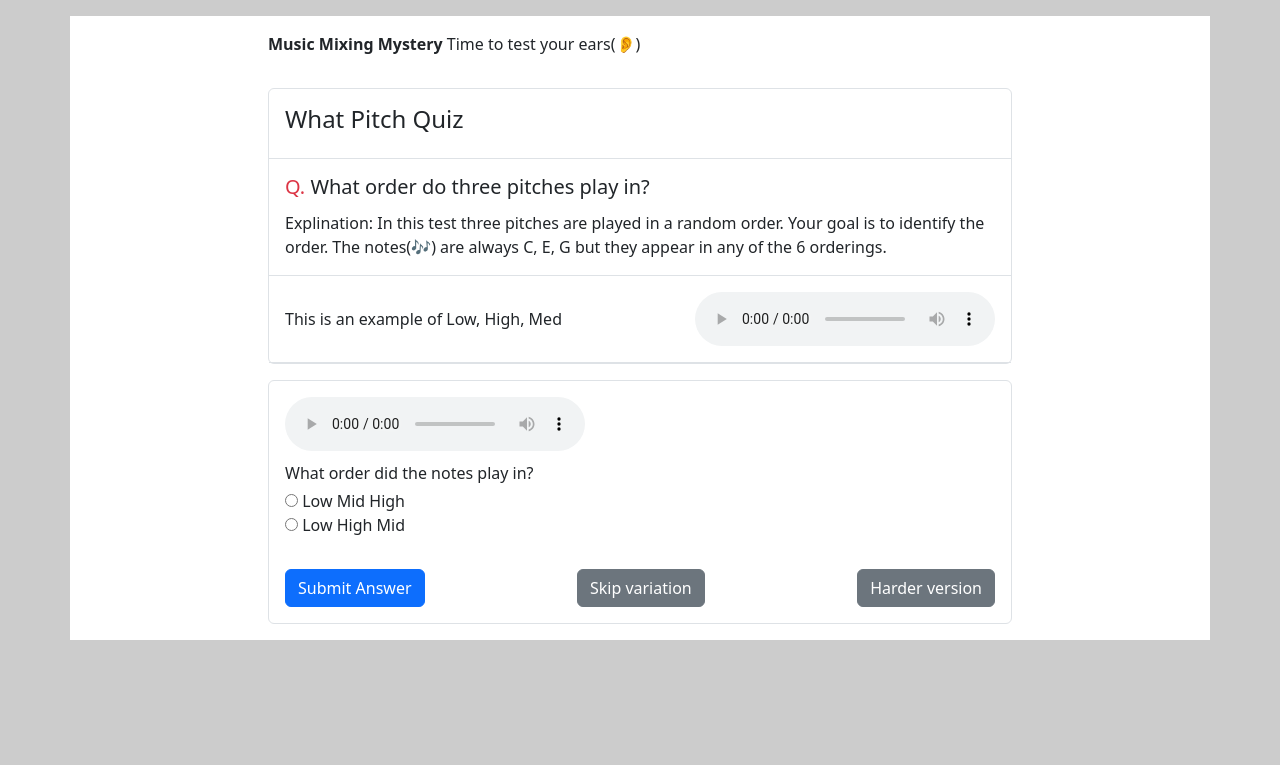
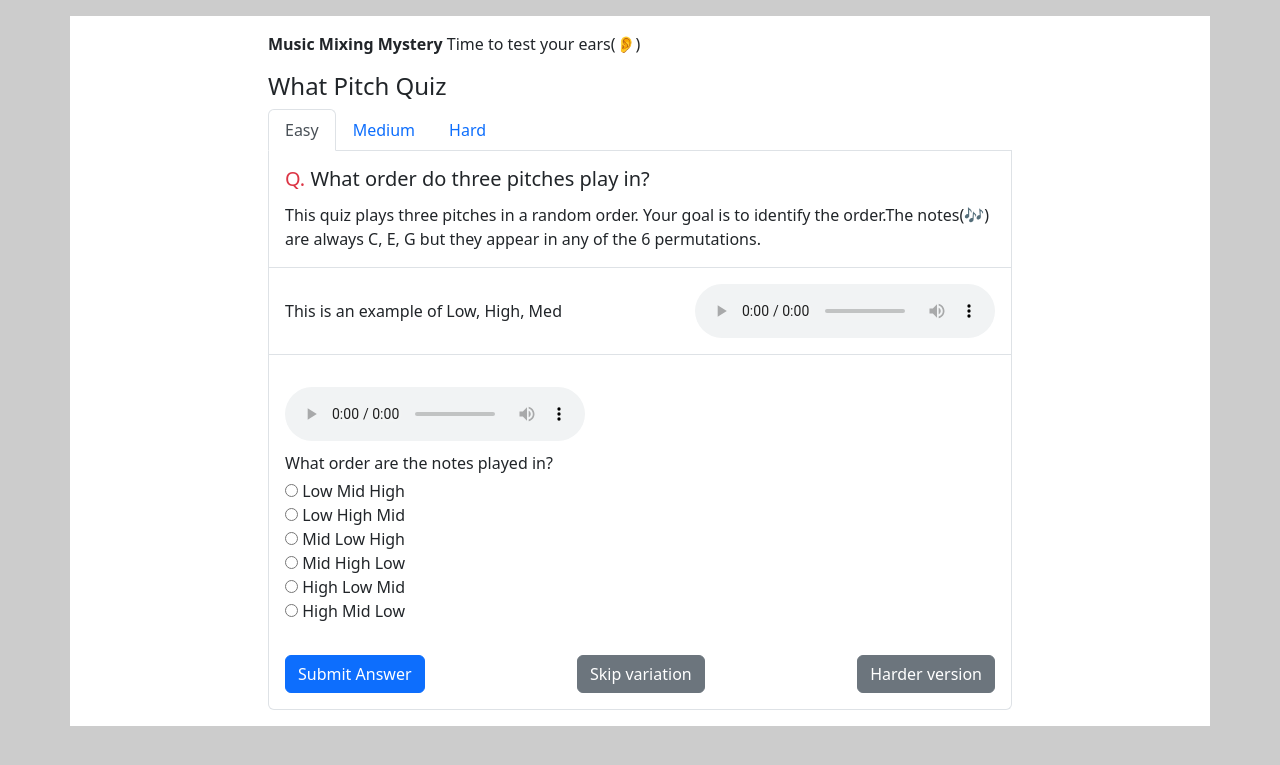
Before and after one commit to sethtroisi/MusicMixingMystery, a Flask app: page /quiz in a window 1280 px wide. Shown: the top 765 px of the page. Run offline with Flask 2, Linux system fonts and the light colour scheme.

Commit message:
Converting "What Pitch" quiz to macro templates
This will help with Medium / Hard quiz

```diff
--- a/src/main.py
+++ b/src/main.py
@@ -15,6 +15,10 @@ from app import create_app
 from routes.hello_world import Welcome
 
 api, app = create_app()
+
+# Have happier debugging
+app.jinja_env.trim_blocks = True
+app.jinja_env.lstrip_blocks = True
 
 # For routing rest requests
 #api.add_resource(Welcome, "/", "/hello")
--- a/src/templates/macros.html
+++ b/src/templates/macros.html
@@ -11,7 +11,6 @@
 {% macro bootstrap_script_links() -%}
   <script
     src="https://ajax.googleapis.com/ajax/libs/jquery/3.6.1/jquery.min.js"
-    integrity="sha256-w8CvhFs7iHNVUtnSP0YKEg00p9Ih13rlL9zGqvLdePA="
     crossorigin="anonymous"></script>
 
 
--- a/src/templates/quiz.html
+++ b/src/templates/quiz.html
@@ -23,8 +23,9 @@
   </style>
 
   <body class="quiz-page">
+    {{ bootstrap_script_links() }}
+
     <div class="container mt-3">
-      {# TODO sections for Easy / Medium / Hard #}
       <div class="d-flex justify-content-center">
         <div class="col-md-11 col-lg-8">
           <div class="py-3">
@@ -33,52 +34,97 @@
             </span>
             <span>Time to test your ears(👂)</span>
           </div>
-          <div class="quiz-card border rounded my-3">
-            <div class="quiz-title p-3 border-bottom">
-              <div class="d-flex flex-row justify-content-between align-items-center mcq">
+          <div class="quiz-title">
             <h4>What Pitch Quiz</h4>
           </div>
-            </div>
-            <div class="quiz-question">
+
+          {% macro quiz_question_title(header, description) -%}
             <div class="quiz-question-title border-bottom p-3">
               <div class="d-flex mb-1">
                 <h5 class="text-danger">Q.&nbsp;</h5>
-                  <h5>What order do three pitches play in?</h5>
+                <h5>{{header}}</h5>
               </div>
               <div>
-                  Explination: In this test three pitches are played in a random order. Your goal is to identify the order. The notes(🎶) are always C, E, G but they appear in any of the 6 orderings.
+                {{description}}
               </div>
             </div>
-              {# TODO make this a carousel #}
+          {%- endmacro %}
+
+          {% macro quiz_example(description, static_filename) -%}
             <div class="quiz-example border-bottom p-3">
               <div class="d-flex align-items-center justify-content-between">
                 <div class="me-1">
-                    This is an example of Low,&nbsp;High,&nbsp;Med
+                  {{description|safe}}
                 </div>
-                  <audio controls src="{{url_for('static', filename='what_chord/easy_Cmajor_3.wav')}}"></audio>
+                <audio controls src="{{url_for('static', filename=static_filename)}}"></audio>
               </div>
             </div>
+          {%- endmacro %}
+
+          {% macro quiz_question_panel(static_filename, question_text, answer_value_label) -%}
+            <div class="quiz-question p-3">
+              <audio controls src="{{url_for('static', filename=static_filename)}}"></audio>
+              <div class="py-1">
+                {{ question_text }}
               </div>
-          </div>
-          <div class="quiz-card border rounded my-3">
-            <div class="quiz-answers p-3">
-              <audio controls src="{{url_for('static', filename='what_chord/easy_Cmajor_3.wav')}}"></audio>
-              <div class="py-1">
-                What order did the notes play in?
-              </div>
+              {% for answer in answer_value_label %}
               <div class="ans ml-2">
                 <label class="radio">
-                  <input type="radio" name="pitch-easy" value="123">
-                  <span>Low Mid High</span>
+                  <input type="radio" name="pitch-easy" value="{{ answer[0] }}">
+                  <span>{{ answer[1] }}</span>
                 </label>
               </div>
-              <div class="ans ml-2">
-                <label class="radio">
-                  <input type="radio" name="pitch-easy" value="132">
-                  <span>Low High Mid</span>
-                </label>
+              {% endfor %}
             </div>
+          {%- endmacro %}
+
+          {# Would be nice to use a map to build the answers but turned out to be ugly #}
+          {% set pitch_answers = [
+              ("123", "Low Mid High"),
+              ("132", "Low High Mid"),
+              ("213", "Mid Low High"),
+              ("231", "Mid High Low"),
+              ("312", "High Low Mid"),
+              ("321", "High Mid Low"),
+          ] %}
+
+          <div class="quiz-card rounded mb-3">
+            <ul class="nav nav-tabs" id="pitch-navtab" role="tablist">
+              <li class="nav-item"><button data-bs-target="#pitch-easy-pane" data-bs-toggle="tab" id="pitch-easy-button"
+                  class="nav-link active" aria-controls="pitch-easy-pane"   aria-selected="true"  data-toggle="tab" role="tab">
+                    Easy
+              </button></li>
+              <li class="nav-item"><button data-bs-target="#pitch-medium-pane" data-bs-toggle="tab" id="pitch-medium-button"
+                  class="nav-link"        aria-controls="pitch-medium-pane" aria-selected="false" data-toggle="tab" role="tab">
+                    Medium
+              </button></li>
+              <li class="nav-item"><button data-bs-target="#pitch-hard-pane" data-bs-toggle="tab" id="pitch-hard-button"
+                  class="nav-link"        aria-controls="pitch-hard-pane" aria-selected="false" data-toggle="tab" role="tab">
+                    Hard
+              </button></li>
+            </ul>
+            <div class="tab-content clearfix rounded-bottom border border-top-0" id="pitch-content">
+              <div class="tab-pane show active" id="pitch-easy-pane" role="tabpanel" tabindex="0">
+                <div class="quiz-question">
+                  {{ quiz_question_title(
+                        "What order do three pitches play in?",
+                        "This quiz plays three pitches in a random order. "
+                            "Your goal is to identify the order."
+                            "The notes(🎶) are always C, E, G but they appear in any of the 6 permutations."
+                  )|indent(6) }}
+
+                  {{ quiz_example(
+                        "This is an example of Low,&nbsp;High,&nbsp;Med",
+                        "what_pitch/easy_CEG.wav"
+                  )|indent(6)}}
                 </div>
+                <div class="quiz-card mt-3">
+                  {# TODO make this a carousel #}
+                  {{ quiz_question_panel(
+                        "what_pitch/easy_CGE.wav",
+                        "What order are the notes played in?",
+                        pitch_answers
+                  )|indent(7) }}
                   <div class="quiz-controls">
                     <div class="d-flex flex-row justify-content-between align-items-center p-3">
                       <button class="btn btn-primary" type="button">
@@ -87,9 +133,19 @@
                       <button class="btn btn-secondary" type="button">
                         Skip variation
                       </button>
-                <button class="btn btn-secondary" type="button">
+                      <button class="btn btn-secondary" type="button" onclick="$('#pitch-medium-button').click()">
                         Harder version
                       </button>
+                    </div>
+                  </div>
+                </div>
+              </div>
+
+              <div class="tab-pane" id="pitch-medium-pane" role="tabpanel" tabindex="0">
+                This test will increase the octave for each pitch
+              </div>
+              <div class="tab-pane" id="pitch-hard-pane" role="tabpanel" tabindex="0">
+                This test randomizes the octave of eachch pitch
               </div>
             </div>
           </div>
```
Also changed, not shown: 2 other files. Lines whose indentation alone changed are shown as unchanged.
